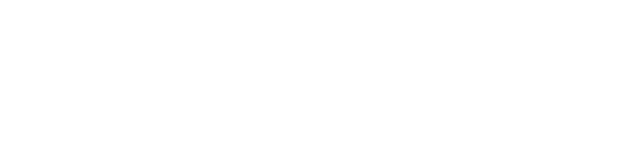
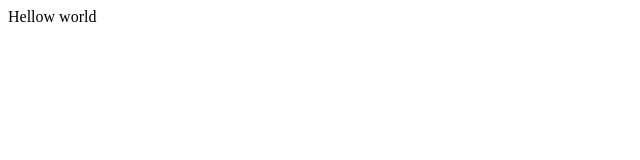
Before and after one commit to Shriramu2002/app, a website: page index.html in a window 1280 px wide. Shown: the whole page, without its empty margins (0-640 px from the left). Drawn offline with Linux system fonts and the light colour scheme.

Commit message:
html file updated

```diff
--- a/index.html
+++ b/index.html
@@ -7,7 +7,7 @@
     <title>Document</title>
 </head>
 <body>
-
+    Hellow world
 </body>
 <script>
     let ws;
```
